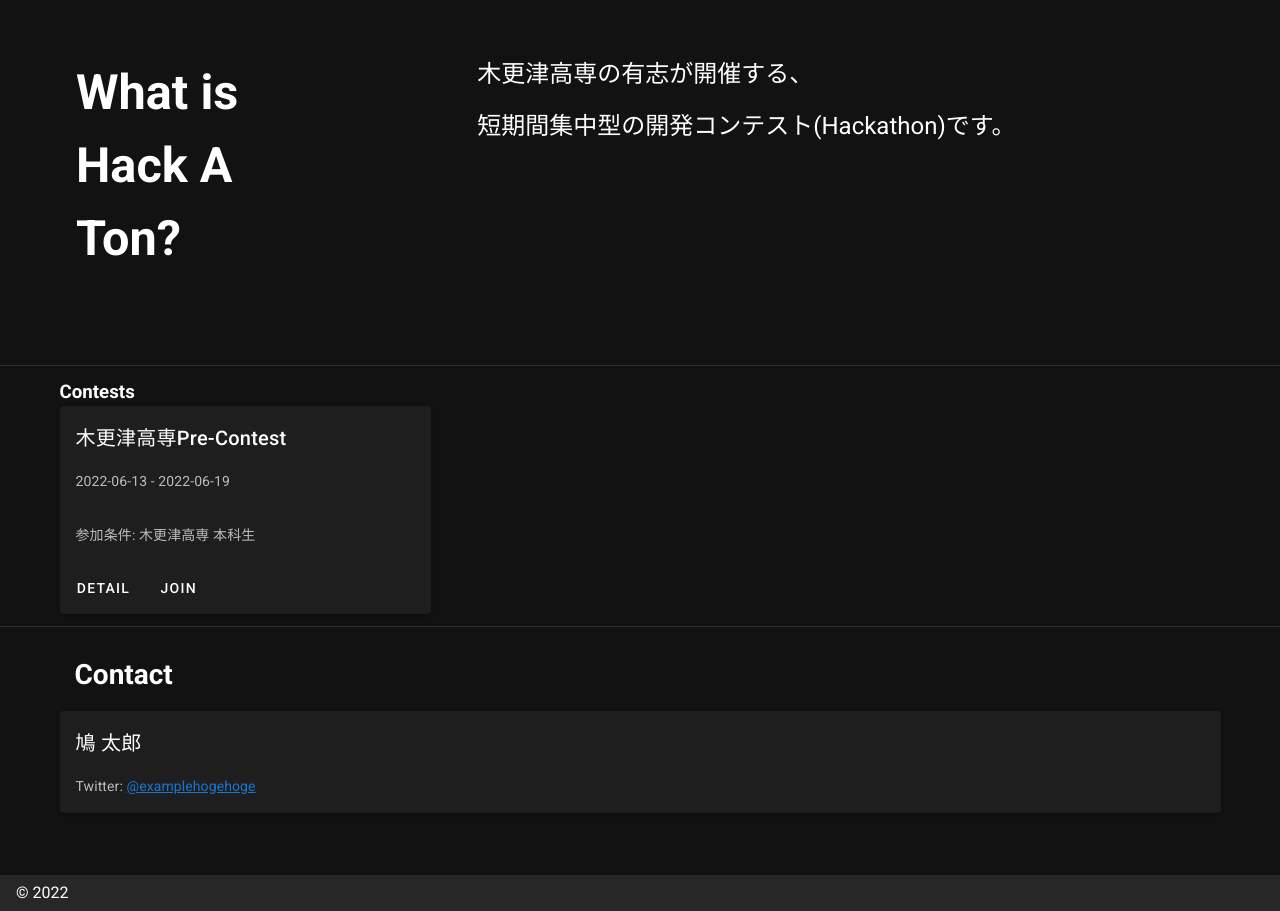
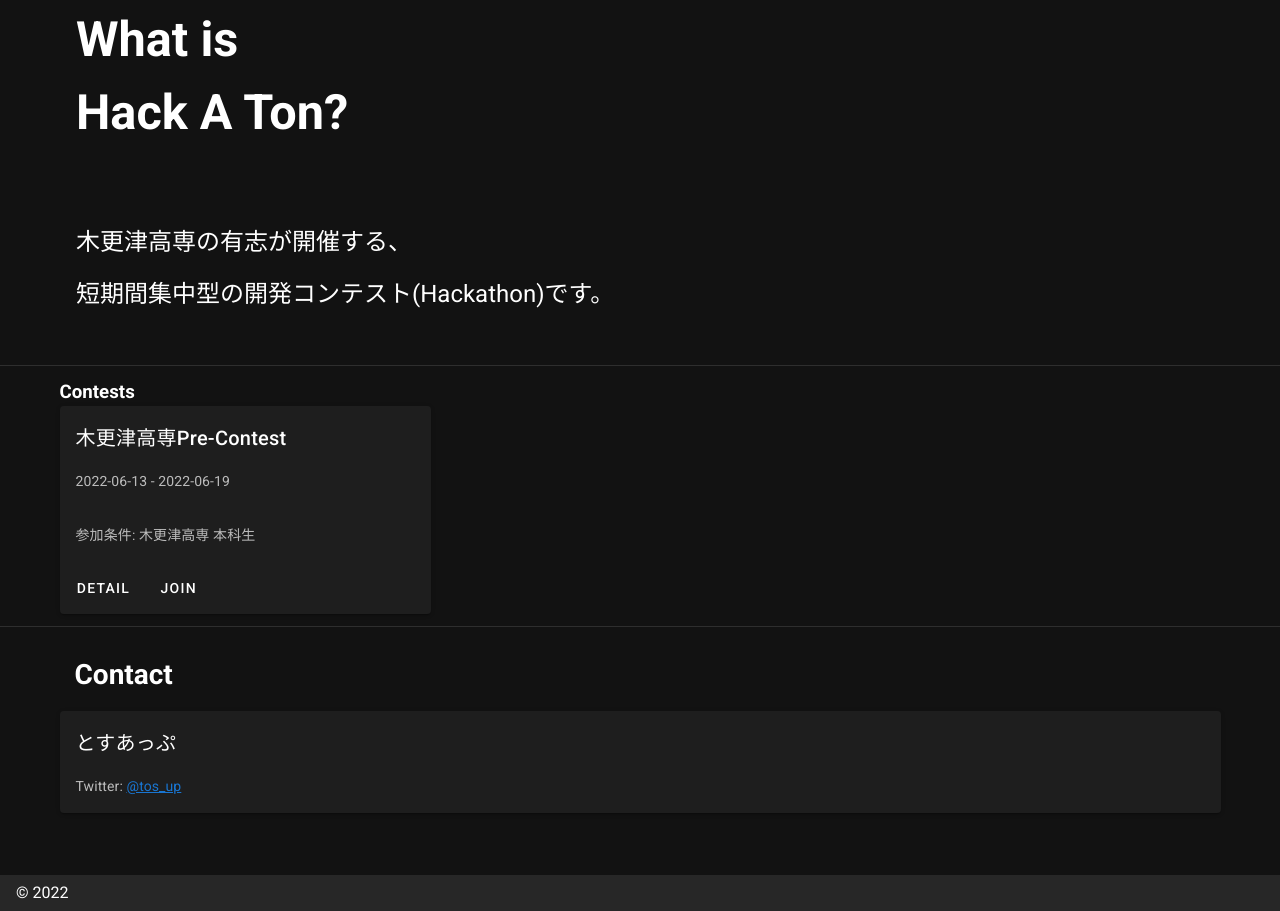
Before and after one commit to tos-up/Hack-a-ton, a Nuxt app: page / in a window 1280 px wide. Shown: the part 500-1411 px from the top of the page. Built offline with nearby package versions, Linux system fonts and the light colour scheme.

Commit message:
スマホのレスポンシブ対応がちょっと良くなっただけ

```diff
--- a/components/HomeComponents/HomeAbout.vue
+++ b/components/HomeComponents/HomeAbout.vue
@@ -3,10 +3,10 @@
     <v-container fill-height class="home-about__content">
       <v-row>
         <v-col class="home-about__content-title">
-          <h1>What is</h1>
-          <h1>Hack A Ton?</h1>
-        </v-col>
-        <v-spacer></v-spacer>
+          <h1>What is<br />Hack A Ton?</h1>
+        </v-col></v-row
+      >
+      <v-row>
         <v-col class="home-about__content-text">
           <p>木更津高専の有志が開催する、</p>
           <p>短期間集中型の開発コンテスト(Hackathon)です。</p>
@@ -32,13 +32,16 @@ export default {}
     color: white;
     text-align: left;
     font-size: clamp(1.375rem, 2vw + 1rem, 2.938rem);
+    white-space: nowrap;
     // font-weight: bold;
   }
   &-text {
+    flex-basis: auto;
     color: white;
     text-align: left;
     font-size: clamp(0.938rem, 0.9vw + 1rem, 1.5rem);
-    white-space: nowrap;
+    white-space: pre-line;
+    width: 100vw !important;
   }
 }
 </style>
--- a/components/HomeComponents/HomeContact.vue
+++ b/components/HomeComponents/HomeContact.vue
@@ -5,12 +5,10 @@
       <v-row>
         <v-col>
           <v-card md="4" sm="6" xs="12">
-            <v-card-title>鳩 太郎</v-card-title>
+            <v-card-title>とすあっぷ</v-card-title>
             <v-card-text
               >Twitter:
-              <a href="https://twitter.com/examplehogehoge"
-                >@examplehogehoge</a
-              ></v-card-text
+              <a href="https://twitter.com/tos_up">@tos_up</a></v-card-text
             >
           </v-card>
         </v-col>
--- a/nuxt.config.js
+++ b/nuxt.config.js
@@ -65,4 +65,9 @@ export default {
   generate: {
     fallback: true,
   },
+
+  server: {
+    port: 8000,
+    host: '0.0.0.0',
+  },
 }
```
